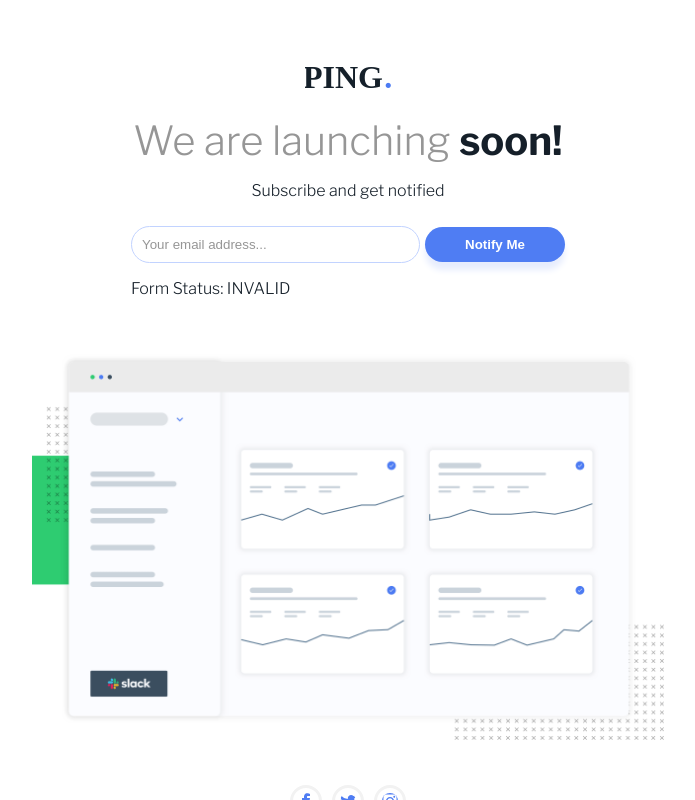
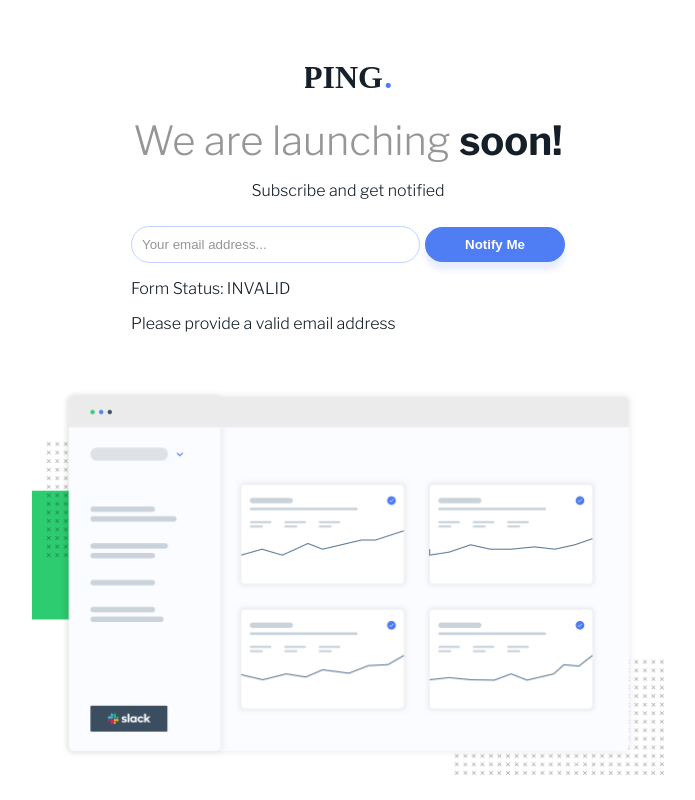
Before and after one commit to brian-dev8/ping-coming-soon-page, an Angular app: page / in a window 1280 px wide. Both pictures are taken after a click on the button "Notify Me". Shown: the top 800 px of the page, without its empty margins (292-987 px from the left). Built offline with nearby package versions, Linux system fonts and the light colour scheme.

Commit message:
TMP: more form validation

```diff
--- a/src/app/app.component.html
+++ b/src/app/app.component.html
@@ -10,12 +10,13 @@
   <p class="flex-item">Subscribe and get notified</p>
 
   <div class="flex-item main__form">
-    <form [formGroup]="emailForm" (ngSubmit)="onSubmit()">
-      <input class="text-input" type="text" formControlName="emailAddr"/>
+    <form [formGroup]="emailForm" (ngSubmit)="onSubmit()" #eform="ngForm">
+      <input class="text-input" type="text" (click)="clearEmail()" formControlName="emailAddr"/>
       <button type="submit">Notify Me</button>
       <p class="main__form__validation">
         Form Status: {{ emailForm.status }}
       </p>
+      <p *ngIf="emailAddr.invalid && eform.submitted">Please provide a valid email address</p>
     </form>
   </div>
 
--- a/src/app/app.component.ts
+++ b/src/app/app.component.ts
@@ -25,4 +25,8 @@ export class AppComponent implements OnInit{
   onSubmit() {
     console.log("Submitted: " + this.emailForm.value);
   }
+
+  clearEmail() {
+    this.emailForm.setValue({'emailAddr': ''});
+  }
 }
```
